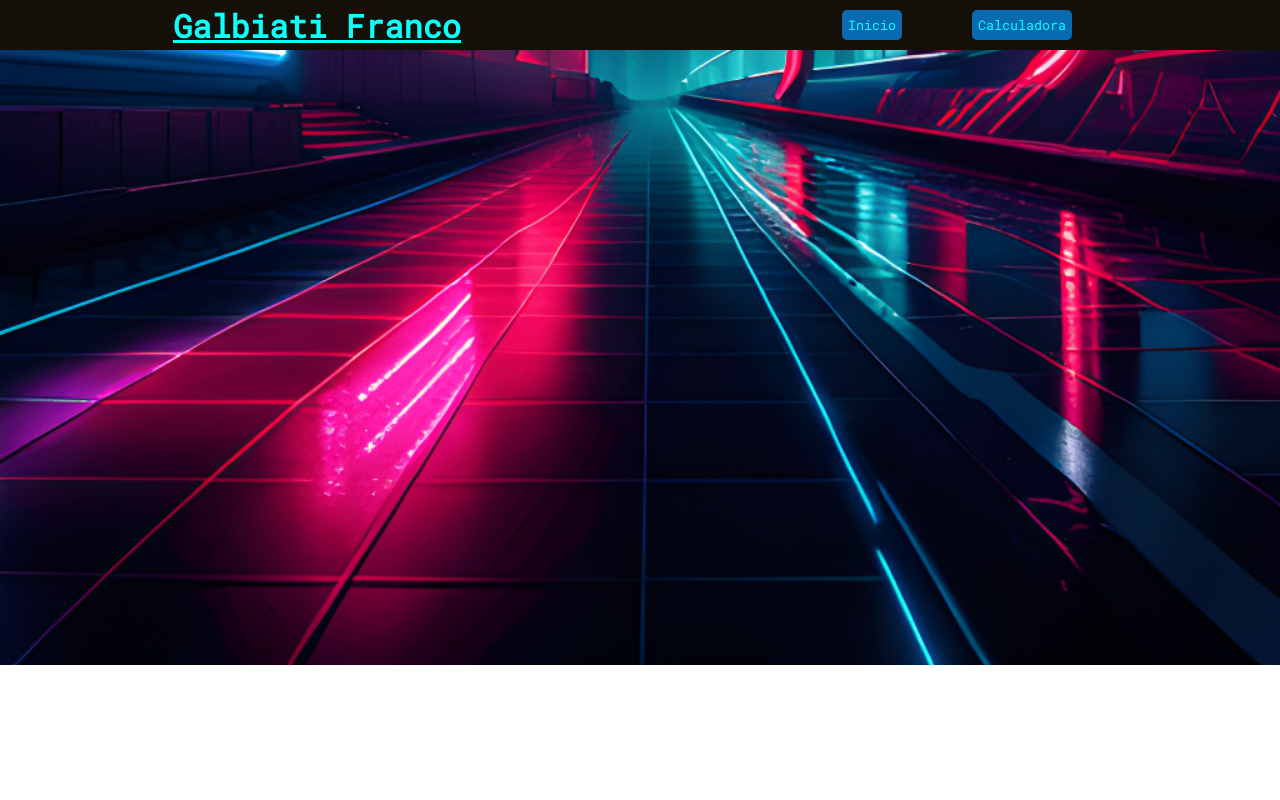
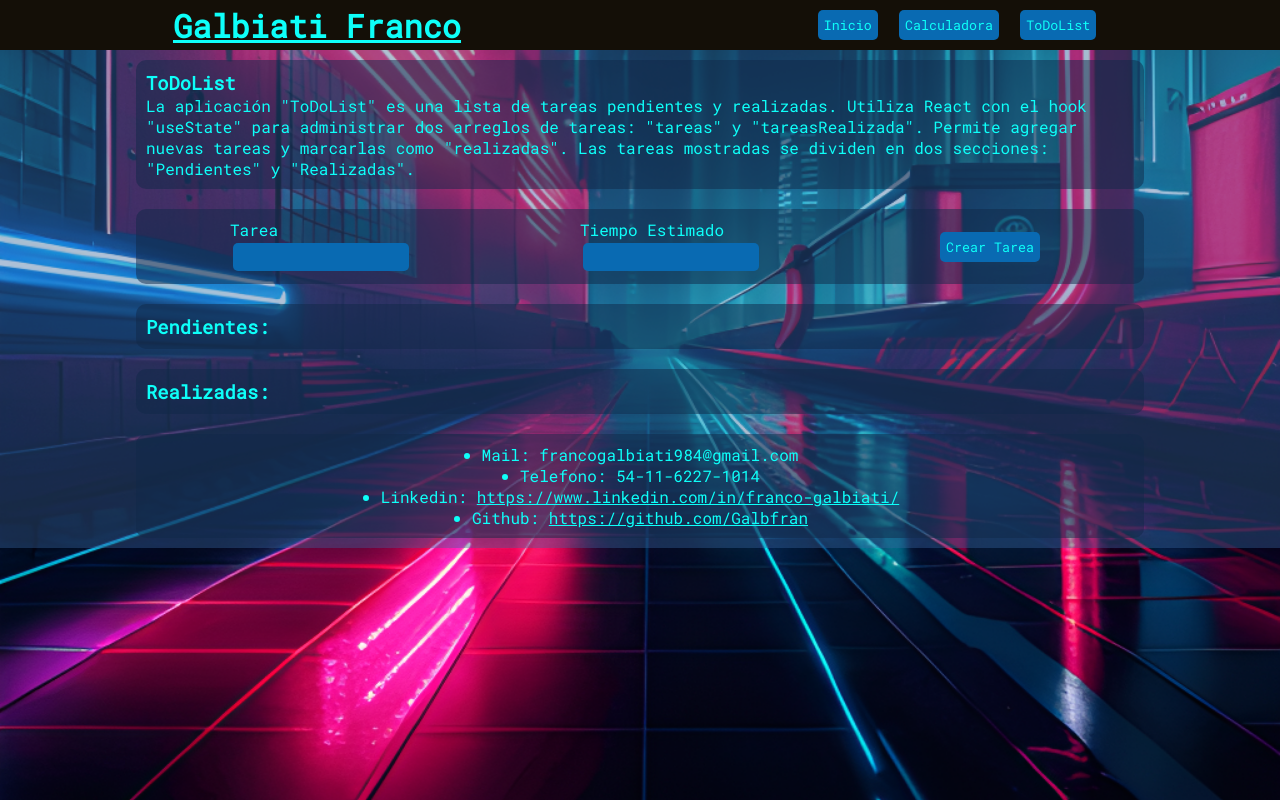
Before and after one commit to Galbfran/Franco_Galbiati.io, a React (Vite) app: page /todolist in a window 1280 px wide. Built offline with nearby package versions, Linux system fonts and the light colour scheme.

Commit message:
subo todolist

```diff
--- a/src/App.tsx
+++ b/src/App.tsx
@@ -4,6 +4,7 @@ import './App.css'
 import { Routes, Route } from 'react-router-dom'
 import Inicio from './componentes/Inicio/Inicio'
 import Calculadora from './componentes/Calculadora/Calculadora'
+import ToDoList from './componentes/ToDoList/ToDoList'
 
 
 function App() {
@@ -15,6 +16,7 @@ function App() {
     <Routes>
       <Route path='/' element={<Inicio/>} />
       <Route path='/calculadora' element={<Calculadora/>} />
+      <Route path='/todolist' element={<ToDoList/>} />
     </Routes>
 
     </>
--- a/src/componentes/Calculadora/Calculadora.tsx
+++ b/src/componentes/Calculadora/Calculadora.tsx
@@ -4,6 +4,7 @@ import Numeros from './Numeros';
 import Resultado from './Resultado';
 import Signos from './Signos';
 import Contacto from '../Inicio/Contacto';
+import Texto from './Texto';
 
 import {useState } from 'react'
 
@@ -69,12 +70,15 @@ const Calculadora = () => {
     return(
         <article className={styles.article}>
             <section className={styles.section}>
+                <Texto/>
+            </section>
+            <section className={styles.section}>
                 <Resultado  primerNumero={primerNumero} segundoNumero={segundoNumero} operacion={operacion} resultado={resultado}/>
                 <div className={styles.container}>
                     <Numeros handlerNumeros={handlerNumeros}/>
                     <Signos handlerSignos={handlerOperacion}/>
                 </div>
-                <CeroIgual operacion={operacion} handlerResultado={handlerResultado} handlerBorrar={handlerBorrar} handlerReset={handlerReset}/>
+                <CeroIgual operacion={operacion} handlerResultado={handlerResultado} handlerBorrar={handlerBorrar} handlerReset={handlerReset} handlerNumeros={handlerNumeros} />
             </section>
             <div className={styles.section} >
                 <Contacto/>
--- a/src/componentes/Calculadora/CeroIgual.tsx
+++ b/src/componentes/Calculadora/CeroIgual.tsx
@@ -5,14 +5,15 @@ interface ResultsProps {
     handlerResultado: (num: string) => void;
     handlerBorrar: () => void;
     handlerReset: () => void;
+    handlerNumeros: (num:string) => void;
     operacion:string
 }
 
 
-const CeroIgual: React.FC<ResultsProps> = ({handlerResultado,handlerReset, handlerBorrar , operacion}) => {
+const CeroIgual: React.FC<ResultsProps> = ({handlerResultado,handlerReset, handlerBorrar , handlerNumeros, operacion}) => {
     return(
         <div className={styles.ceroIgual}>
-            <button>0</button>
+            <button onClick={()=> handlerNumeros('0')}>0</button>
             <button onClick={()=> handlerResultado(operacion)}> = </button>
             <button onClick={() => handlerBorrar()}>C</button>
             <button onClick={()=> handlerReset()}>X</button>
--- /dev/null
+++ b/src/componentes/Calculadora/Texto.tsx
@@ -0,0 +1,12 @@
+
+
+const Texto = () => {
+    return(
+        <>
+            <h3>Proyecto Calculadora</h3>
+            <p>Este código utiliza React para crear una calculadora simple con funciones básicas de suma, resta, multiplicación y división. Se utiliza el hook useState de React para manejar el estado de la calculadora y guardar los números ingresados, la operación seleccionada y el resultado. Además, se implementan funciones para manejar los eventos de los botones numéricos y operadores, así como para borrar y reiniciar los valores. El código se compone de varios componentes, como Resultado, Numeros, Signos, CeroIgual, Texto y Contacto, que se organizan en una estructura de artículo y sección dentro del componente Calculadora.</p>
+        </>
+    )
+}
+
+export default Texto;
--- a/src/componentes/Navbar.tsx
+++ b/src/componentes/Navbar.tsx
@@ -10,6 +10,9 @@ const Navbar = () => {
             <button>
                 <Link to='/calculadora'>Calculadora</Link>
             </button>
+            <button>
+                <Link to='/todolist'>ToDoList</Link>
+            </button>
         </nav>
     )
 }
--- /dev/null
+++ b/src/componentes/ToDoList/PostTareas.tsx
@@ -0,0 +1,47 @@
+import styles from './ToDoList.module.css'
+import React  ,{ useState } from "react";
+
+interface SubmitProps{
+    handlerSubmit: (tarea:string , tiempo:string) => void;
+}
+
+const PostTareas: React.FC<SubmitProps>  = ({handlerSubmit}) => {
+    const [tarea, setTarea] = useState('');
+    const [tiempo, setTiempo] = useState('');
+
+    const submit = (event: React.FormEvent<HTMLFormElement>) => {
+        event.preventDefault();
+        // Llama a la función 'handlerSubmit' pasándole los valores de tarea y tiempo
+        handlerSubmit(tarea, tiempo);
+        // Limpia los inputs después de enviar el formulario
+        setTarea('');
+        setTiempo('');
+    };
+
+
+    return(
+        <form  className={styles.form} onSubmit={submit}>
+            <div className={styles.input} >
+                <label htmlFor="tarea">Tarea</label>
+                <input
+                    type="text"
+                    id="tarea"
+                    value={tarea}
+                    onChange={(e) => setTarea(e.target.value)}/>
+            </div>
+            <div className={styles.input} >
+                <label htmlFor="tiempo">Tiempo Estimado</label>
+                <input
+                    type="text"
+                    id="tiempo"
+                    value={tiempo}
+                    onChange={(e) => setTiempo(e.target.value)}/>
+            </div>
+            <div className={styles.input}>
+                <button>Crear Tarea</button>
+            </div>
+        </form>
+    )
+}
+
+export default PostTareas;
--- /dev/null
+++ b/src/componentes/ToDoList/Tareas.jsx
@@ -0,0 +1,19 @@
+import styles from './ToDoList.module.css';
+import React from "react";
+
+
+
+const TareasPendientes = ({ TareasProps , handlerRealizado , index}) => {
+    const { tarea, estado, creacion, estimado } = TareasProps;
+    return (
+        <div className={styles.tarea}>
+            <p>{tarea}</p>
+            <p>{estado}</p>
+            <p>{creacion}</p>
+            <p>{estimado}</p>
+            { (estado === 'pendiente') && <button onClick={()=> handlerRealizado(index)}>realizada</button>}
+        </div>
+    );
+}
+
+export default TareasPendientes;
--- /dev/null
+++ b/src/componentes/ToDoList/Texto.jsx
@@ -0,0 +1,11 @@
+
+
+const TextoToDo = () => {
+    return(
+    <>
+        <h3>ToDoList</h3>
+        <p>La aplicación "ToDoList" es una lista de tareas pendientes y realizadas. Utiliza React con el hook "useState" para administrar dos arreglos de tareas: "tareas" y "tareasRealizada". Permite agregar nuevas tareas y marcarlas como "realizadas". Las tareas mostradas se dividen en dos secciones: "Pendientes" y "Realizadas".</p>
+    </>
+    )
+}
+export default TextoToDo;
--- /dev/null
+++ b/src/componentes/ToDoList/ToDoList.jsx
@@ -0,0 +1,67 @@
+import styles from './ToDoList.module.css'
+import TareasPendientes from './Tareas'
+import PostTareas from './PostTareas'
+import obtenerHoraActual from './horaActual'
+import TextoToDo from './Texto'
+import Contacto from '../Inicio/Contacto'
+import {useState} from 'react'
+
+
+
+const ToDoList = () => {
+    const [tareas , setTareas] = useState([])
+    const [tareasRealizada , setTareasRealizda] = useState([])
+
+    const handlerSubmit = (tarea , tiempo) => {
+        const nuevaTarea = {
+            tarea: tarea,
+            estado: 'pendiente',
+            creacion: obtenerHoraActual(),
+            estimado: tiempo
+        };
+        setTareas([...tareas, nuevaTarea]);
+    }
+
+    const handlerRealizado = (index) => {
+        const tareaRealizada = tareas[index];
+        tareaRealizada.estado = 'realizada';
+        tareaRealizada.estimado = obtenerHoraActual()
+
+        setTareas((prevTareas) => {
+            const newTareas = [...prevTareas];
+            newTareas.splice(index, 1);
+            return newTareas;
+        });
+
+        setTareasRealizda((prevTareasRealizadas) => [...prevTareasRealizadas, tareaRealizada]); // Aquí debe ser setTareasRealizda
+    }
+
+
+    return(
+        <article className={styles.article}>
+            <section className={styles.section}>
+                <TextoToDo/>
+            </section>
+            <section className={styles.section}>
+                <PostTareas handlerSubmit={handlerSubmit}/>
+            </section>
+            <section className={styles.section}>
+                <h3>Pendientes:</h3>
+                {
+                    tareas.map((tarea , index) => <TareasPendientes TareasProps={tarea} key={index} index={index} handlerRealizado={handlerRealizado}/>)
+                }
+            </section>
+            <section className={styles.section}>
+                <h3>Realizadas:</h3>
+                {
+                    tareasRealizada.map((tarea , index) => <TareasPendientes TareasProps={tarea} key={index} handlerRealizado={handlerRealizado}/>)
+                }
+            </section>
+            <section className={styles.section}>
+                <Contacto/>
+            </section>
+        </article>
+    )
+}
+
+export default ToDoList
--- /dev/null
+++ b/src/componentes/ToDoList/ToDoList.module.css
@@ -0,0 +1,58 @@
+.article{
+    background-color: rgba(57, 101, 158, 0.4);
+    padding: 10px;
+    display: flex;
+    flex-direction: column;
+    align-items: center;
+    justify-content: start;
+    gap:20px;
+}
+
+.section{
+    background-color: rgba(16, 40, 72, 0.5);
+    width: 80%;
+    border-radius: 10px;
+    padding: 10px;
+}
+
+.section button{
+    background-color:#096ab2 ;
+    margin: 10px;
+    padding: 6px;
+    border: none;
+    border-radius: 5px;
+    text-decoration: none;
+}
+
+.section button:hover{
+    background-color: #102848;
+}
+
+.section button:active{
+    background-color: #096ab2;
+}
+
+.tarea{
+    display: flex;
+    align-items: center;
+    justify-content: space-around;
+}
+
+.form{
+    display: flex;
+    align-items: center;
+    justify-content: space-around;
+}
+
+.input{
+    display: flex;
+    flex-direction: column;
+}
+
+.input input {
+    background-color: #096ab2;
+    margin: 3px;
+    padding: 5px;
+    border-radius: 5px;
+    border: none;
+}
--- /dev/null
+++ b/src/componentes/ToDoList/horaActual.ts
@@ -0,0 +1,10 @@
+function obtenerHoraActual(): string {
+    const ahora: Date = new Date();
+    const hora: string = ahora.getHours().toString().padStart(2, '0');
+    const minutos: string = ahora.getMinutes().toString().padStart(2, '0');
+    const segundos: string = ahora.getSeconds().toString().padStart(2, '0');
+
+    return `${hora}:${minutos}:${segundos}`;
+  }
+
+  export default obtenerHoraActual;
```
